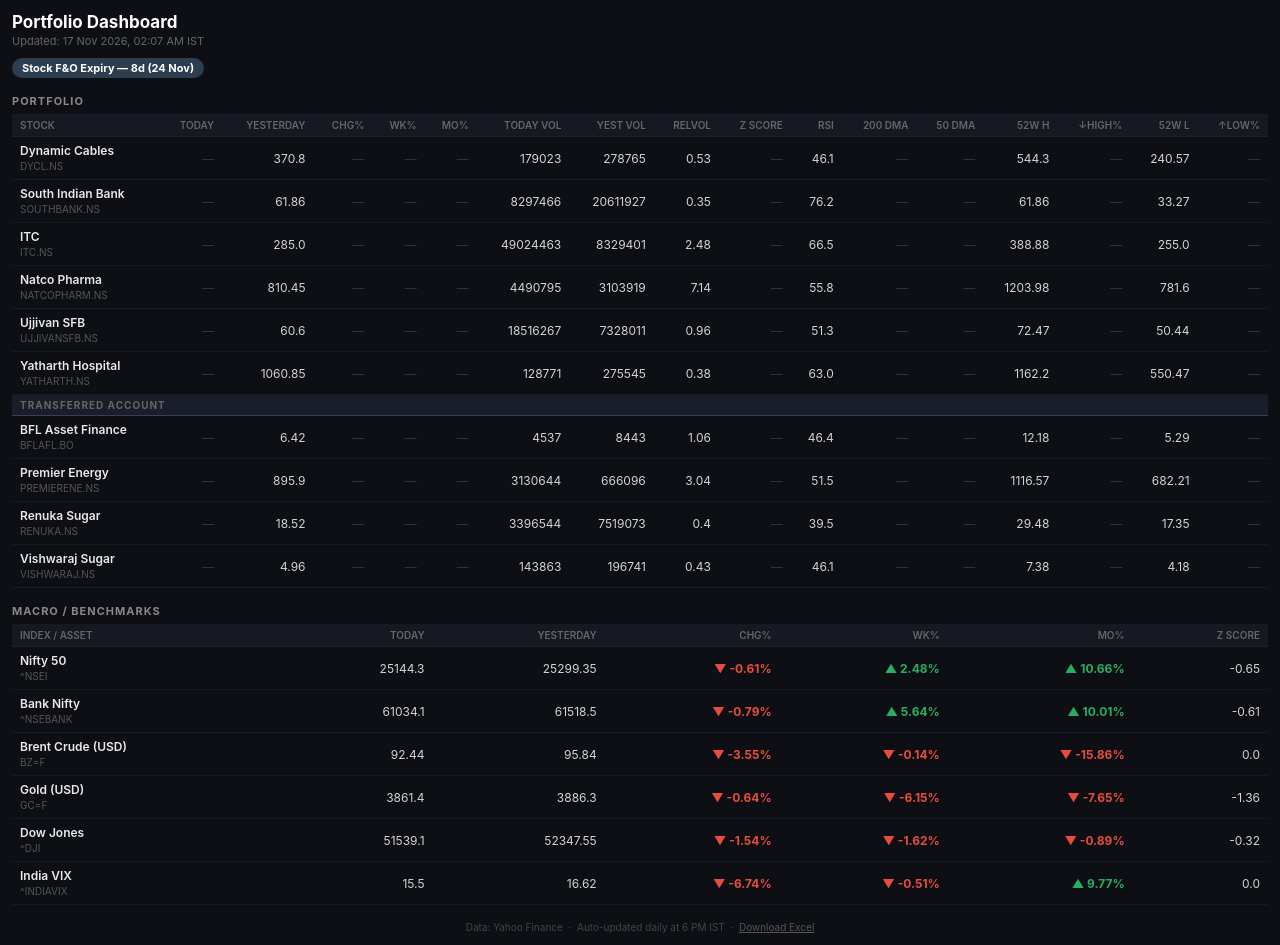
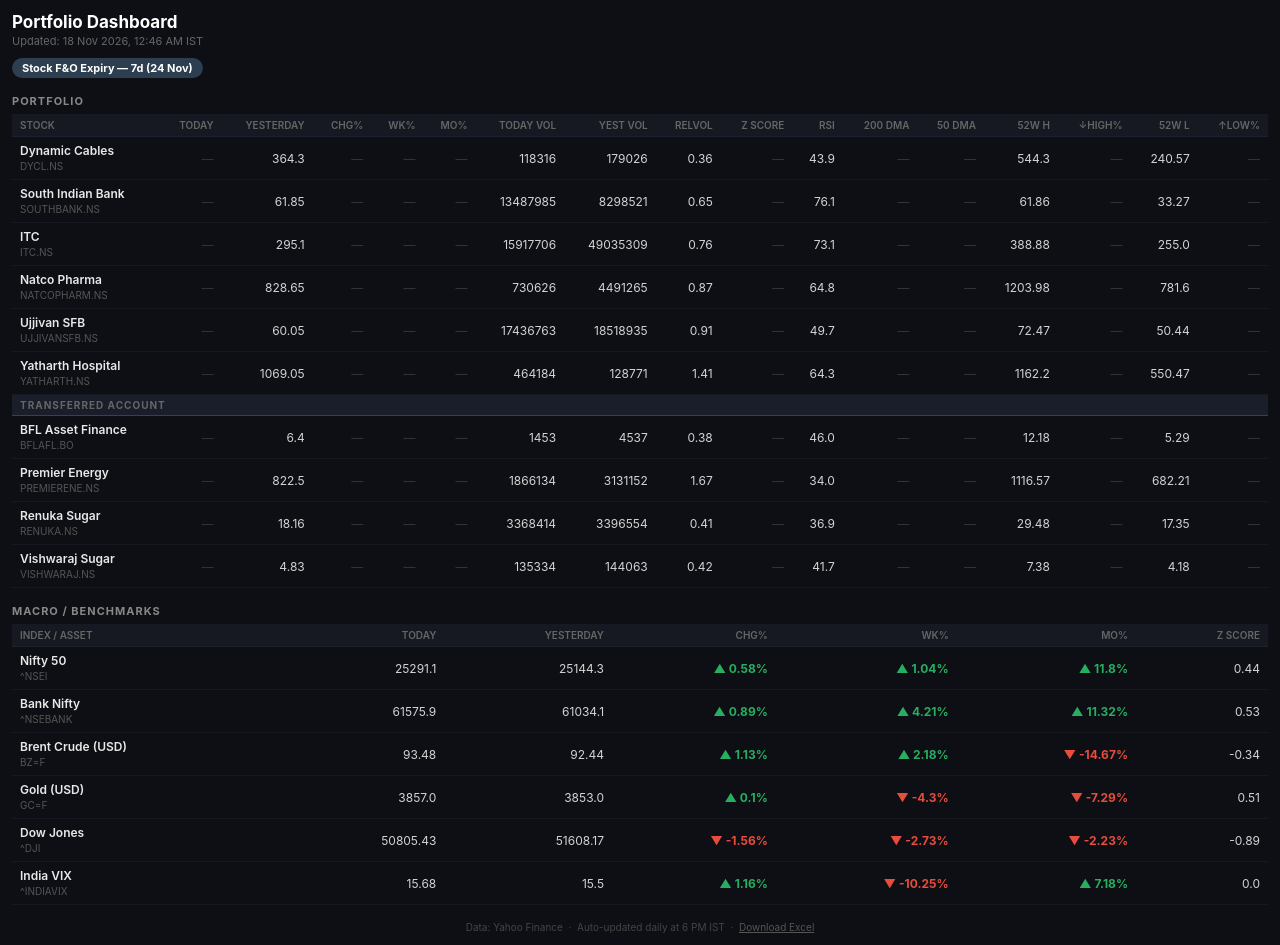
Before and after one commit to sams3011/portfolio-tracker, a plain HTML site: page docs/dashboard.html in a window 1280 px wide. Drawn offline with Linux system fonts and the light colour scheme.

Commit message:
chore: daily portfolio update 2026-11-17 [skip ci]

```diff
--- a/docs/dashboard.html
+++ b/docs/dashboard.html
@@ -39,9 +39,9 @@
 </head>
 <body>
   <h1>Portfolio Dashboard</h1>
-  <div class="sub">Updated: 17 Nov 2026, 02:07 AM IST</div>
+  <div class="sub">Updated: 18 Nov 2026, 12:46 AM IST</div>
 
-  <div class="expiry-bar"><span class="badge" style="background:#2c3e50">Stock F&O Expiry — 8d (24 Nov)</span>
+  <div class="expiry-bar"><span class="badge" style="background:#2c3e50">Stock F&O Expiry — 7d (24 Nov)</span>
 </div>
 
   <div class="sec">Portfolio</div>
@@ -56,60 +56,60 @@
     <tbody>
         <tr>
           <td class="sname">Dynamic Cables<br><small>DYCL.NS</small></td>
-          <td class="na">—</td> <td>370.8</td> <td class="na">—</td>
+          <td class="na">—</td> <td>364.3</td> <td class="na">—</td>
           <td class="na">—</td> <td class="na">—</td>
-          <td>179023</td> <td>278765</td>
-          <td>0.53</td> <td class="na">—</td> <td>46.1</td>
+          <td>118316</td> <td>179026</td>
+          <td>0.36</td> <td class="na">—</td> <td>43.9</td>
           <td class="na">—</td> <td class="na">—</td>
           <td>544.3</td> <td class="na">—</td>
           <td>240.57</td> <td class="na">—</td>
         </tr>
         <tr>
           <td class="sname">South Indian Bank<br><small>SOUTHBANK.NS</small></td>
-          <td class="na">—</td> <td>61.86</td> <td class="na">—</td>
+          <td class="na">—</td> <td>61.85</td> <td class="na">—</td>
           <td class="na">—</td> <td class="na">—</td>
-          <td>8297466</td> <td>20611927</td>
-          <td>0.35</td> <td class="na">—</td> <td>76.2</td>
+          <td>13487985</td> <td>8298521</td>
+          <td>0.65</td> <td class="na">—</td> <td>76.1</td>
           <td class="na">—</td> <td class="na">—</td>
           <td>61.86</td> <td class="na">—</td>
           <td>33.27</td> <td class="na">—</td>
         </tr>
         <tr>
           <td class="sname">ITC<br><small>ITC.NS</small></td>
-          <td class="na">—</td> <td>285.0</td> <td class="na">—</td>
+          <td class="na">—</td> <td>295.1</td> <td class="na">—</td>
           <td class="na">—</td> <td class="na">—</td>
-          <td>49024463</td> <td>8329401</td>
-          <td>2.48</td> <td class="na">—</td> <td>66.5</td>
+          <td>15917706</td> <td>49035309</td>
+          <td>0.76</td> <td class="na">—</td> <td>73.1</td>
           <td class="na">—</td> <td class="na">—</td>
           <td>388.88</td> <td class="na">—</td>
           <td>255.0</td> <td class="na">—</td>
         </tr>
         <tr>
           <td class="sname">Natco Pharma<br><small>NATCOPHARM.NS</small></td>
-          <td class="na">—</td> <td>810.45</td> <td class="na">—</td>
+          <td class="na">—</td> <td>828.65</td> <td class="na">—</td>
           <td class="na">—</td> <td class="na">—</td>
-          <td>4490795</td> <td>3103919</td>
-          <td>7.14</td> <td class="na">—</td> <td>55.8</td>
+          <td>730626</td> <td>4491265</td>
+          <td>0.87</td> <td class="na">—</td> <td>64.8</td>
           <td class="na">—</td> <td class="na">—</td>
           <td>1203.98</td> <td class="na">—</td>
           <td>781.6</td> <td class="na">—</td>
         </tr>
         <tr>
           <td class="sname">Ujjivan SFB<br><small>UJJIVANSFB.NS</small></td>
-          <td class="na">—</td> <td>60.6</td> <td class="na">—</td>
+          <td class="na">—</td> <td>60.05</td> <td class="na">—</td>
           <td class="na">—</td> <td class="na">—</td>
-          <td>18516267</td> <td>7328011</td>
-          <td>0.96</td> <td class="na">—</td> <td>51.3</td>
+          <td>17436763</td> <td>18518935</td>
+          <td>0.91</td> <td class="na">—</td> <td>49.7</td>
           <td class="na">—</td> <td class="na">—</td>
           <td>72.47</td> <td class="na">—</td>
           <td>50.44</td> <td class="na">—</td>
         </tr>
         <tr>
           <td class="sname">Yatharth Hospital<br><small>YATHARTH.NS</small></td>
-          <td class="na">—</td> <td>1060.85</td> <td class="na">—</td>
+          <td class="na">—</td> <td>1069.05</td> <td class="na">—</td>
           <td class="na">—</td> <td class="na">—</td>
-          <td>128771</td> <td>275545</td>
-          <td>0.38</td> <td class="na">—</td> <td>63.0</td>
+          <td>464184</td> <td>128771</td>
+          <td>1.41</td> <td class="na">—</td> <td>64.3</td>
           <td class="na">—</td> <td class="na">—</td>
           <td>1162.2</td> <td class="na">—</td>
           <td>550.47</td> <td class="na">—</td>
@@ -119,40 +119,40 @@
         </tr>
         <tr>
           <td class="sname">BFL Asset Finance<br><small>BFLAFL.BO</small></td>
-          <td class="na">—</td> <td>6.42</td> <td class="na">—</td>
+          <td class="na">—</td> <td>6.4</td> <td class="na">—</td>
           <td class="na">—</td> <td class="na">—</td>
-          <td>4537</td> <td>8443</td>
-          <td>1.06</td> <td class="na">—</td> <td>46.4</td>
+          <td>1453</td> <td>4537</td>
+          <td>0.38</td> <td class="na">—</td> <td>46.0</td>
           <td class="na">—</td> <td class="na">—</td>
           <td>12.18</td> <td class="na">—</td>
           <td>5.29</td> <td class="na">—</td>
         </tr>
         <tr>
           <td class="sname">Premier Energy<br><small>PREMIERENE.NS</small></td>
-          <td class="na">—</td> <td>895.9</td> <td class="na">—</td>
+          <td class="na">—</td> <td>822.5</td> <td class="na">—</td>
           <td class="na">—</td> <td class="na">—</td>
-          <td>3130644</td> <td>666096</td>
-          <td>3.04</td> <td class="na">—</td> <td>51.5</td>
+          <td>1866134</td> <td>3131152</td>
+          <td>1.67</td> <td class="na">—</td> <td>34.0</td>
           <td class="na">—</td> <td class="na">—</td>
           <td>1116.57</td> <td class="na">—</td>
           <td>682.21</td> <td class="na">—</td>
         </tr>
         <tr>
           <td class="sname">Renuka Sugar<br><small>RENUKA.NS</small></td>
-          <td class="na">—</td> <td>18.52</td> <td class="na">—</td>
+          <td class="na">—</td> <td>18.16</td> <td class="na">—</td>
           <td class="na">—</td> <td class="na">—</td>
-          <td>3396544</td> <td>7519073</td>
-          <td>0.4</td> <td class="na">—</td> <td>39.5</td>
+          <td>3368414</td> <td>3396554</td>
+          <td>0.41</td> <td class="na">—</td> <td>36.9</td>
           <td class="na">—</td> <td class="na">—</td>
           <td>29.48</td> <td class="na">—</td>
           <td>17.35</td> <td class="na">—</td>
         </tr>
         <tr>
           <td class="sname">Vishwaraj Sugar<br><small>VISHWARAJ.NS</small></td>
-          <td class="na">—</td> <td>4.96</td> <td class="na">—</td>
+          <td class="na">—</td> <td>4.83</td> <td class="na">—</td>
           <td class="na">—</td> <td class="na">—</td>
-          <td>143863</td> <td>196741</td>
-          <td>0.43</td> <td class="na">—</td> <td>46.1</td>
+          <td>135334</td> <td>144063</td>
+          <td>0.42</td> <td class="na">—</td> <td>41.7</td>
           <td class="na">—</td> <td class="na">—</td>
           <td>7.38</td> <td class="na">—</td>
           <td>4.18</td> <td class="na">—</td>
@@ -168,38 +168,38 @@
     <tbody>
         <tr>
           <td class="sname">Nifty 50<br><small>^NSEI</small></td>
-          <td>25144.3</td> <td>25299.35</td> <td class="neg">▼&nbsp;-0.61%</td>
-          <td class="pos">▲&nbsp;2.48%</td> <td class="pos">▲&nbsp;10.66%</td>
-          <td>-0.65</td>
+          <td>25291.1</td> <td>25144.3</td> <td class="pos">▲&nbsp;0.58%</td>
+          <td class="pos">▲&nbsp;1.04%</td> <td class="pos">▲&nbsp;11.8%</td>
+          <td>0.44</td>
         </tr>
         <tr>
           <td class="sname">Bank Nifty<br><small>^NSEBANK</small></td>
-          <td>61034.1</td> <td>61518.5</td> <td class="neg">▼&nbsp;-0.79%</td>
-          <td class="pos">▲&nbsp;5.64%</td> <td class="pos">▲&nbsp;10.01%</td>
-          <td>-0.61</td>
+          <td>61575.9</td> <td>61034.1</td> <td class="pos">▲&nbsp;0.89%</td>
+          <td class="pos">▲&nbsp;4.21%</td> <td class="pos">▲&nbsp;11.32%</td>
+          <td>0.53</td>
         </tr>
         <tr>
           <td class="sname">Brent Crude (USD)<br><small>BZ=F</small></td>
-          <td>92.44</td> <td>95.84</td> <td class="neg">▼&nbsp;-3.55%</td>
-          <td class="neg">▼&nbsp;-0.14%</td> <td class="neg">▼&nbsp;-15.86%</td>
-          <td>0.0</td>
+          <td>93.48</td> <td>92.44</td> <td class="pos">▲&nbsp;1.13%</td>
+          <td class="pos">▲&nbsp;2.18%</td> <td class="neg">▼&nbsp;-14.67%</td>
+          <td>-0.34</td>
         </tr>
         <tr>
           <td class="sname">Gold (USD)<br><small>GC=F</small></td>
-          <td>3861.4</td> <td>3886.3</td> <td class="neg">▼&nbsp;-0.64%</td>
-          <td class="neg">▼&nbsp;-6.15%</td> <td class="neg">▼&nbsp;-7.65%</td>
-          <td>-1.36</td>
+          <td>3857.0</td> <td>3853.0</td> <td class="pos">▲&nbsp;0.1%</td>
+          <td class="neg">▼&nbsp;-4.3%</td> <td class="neg">▼&nbsp;-7.29%</td>
+          <td>0.51</td>
         </tr>
         <tr>
           <td class="sname">Dow Jones<br><small>^DJI</small></td>
-          <td>51539.1</td> <td>52347.55</td> <td class="neg">▼&nbsp;-1.54%</td>
-          <td class="neg">▼&nbsp;-1.62%</td> <td class="neg">▼&nbsp;-0.89%</td>
-          <td>-0.32</td>
+          <td>50805.43</td> <td>51608.17</td> <td class="neg">▼&nbsp;-1.56%</td>
+          <td class="neg">▼&nbsp;-2.73%</td> <td class="neg">▼&nbsp;-2.23%</td>
+          <td>-0.89</td>
         </tr>
         <tr>
           <td class="sname">India VIX<br><small>^INDIAVIX</small></td>
-          <td>15.5</td> <td>16.62</td> <td class="neg">▼&nbsp;-6.74%</td>
-          <td class="neg">▼&nbsp;-0.51%</td> <td class="pos">▲&nbsp;9.77%</td>
+          <td>15.68</td> <td>15.5</td> <td class="pos">▲&nbsp;1.16%</td>
+          <td class="neg">▼&nbsp;-10.25%</td> <td class="pos">▲&nbsp;7.18%</td>
           <td>0.0</td>
         </tr></tbody>
   </table></div>
```
Also changed, not shown: 1 other file.
